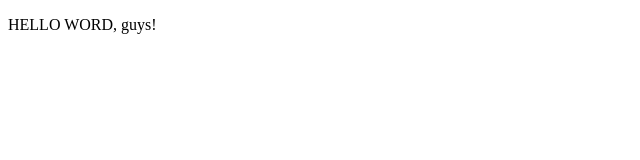
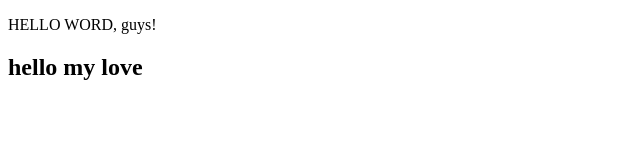
Before and after one commit to 9dmitry9/project-, a plain HTML site: page index.html in a window 1280 px wide. Shown: the whole page, without its empty margins (0-640 px from the left). Drawn offline with Linux system fonts and the light colour scheme.

Commit message:
index.html mod

```diff
--- a/index.html
+++ b/index.html
@@ -9,7 +9,7 @@
 
 <body>
     <p>HELLO WORD, guys!</p>
-
+    <h2>hello my love</h2>
     <!--
     <script>
         alert(1);
```
